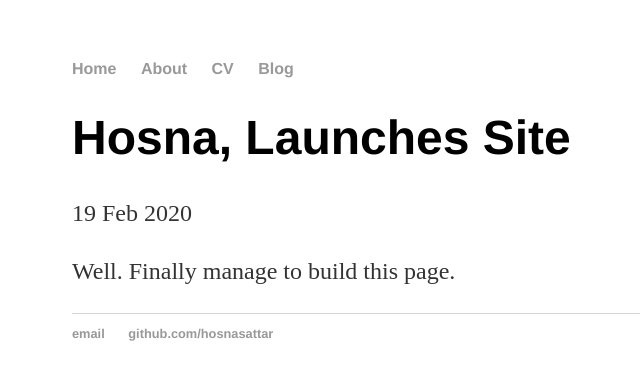
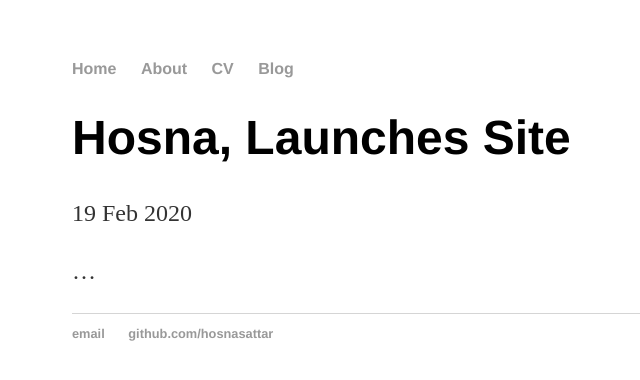
Before and after one commit to hosnasattar/hosnasattar.github.io, a Jekyll site: the page built from _posts/2020-02-19-hosna-sattar-site-launched.md, in a window 1280 px wide. Shown: the top 380 px of the page, without its empty margins (120-760 px from the left). Built offline with Jekyll 4.4.1, drawn with Linux system fonts in a browser that asks for light colours.

Commit message:
Update 2020-02-19-hosna-sattar-site-launched.md

```diff
--- a/_posts/2020-02-19-hosna-sattar-site-launched.md
+++ b/_posts/2020-02-19-hosna-sattar-site-launched.md
@@ -4,4 +4,4 @@ title: "Hosna, Launches Site"
 date: 2020-02-19
 ---
 
-Well. Finally manage to build this page.
+...
```
